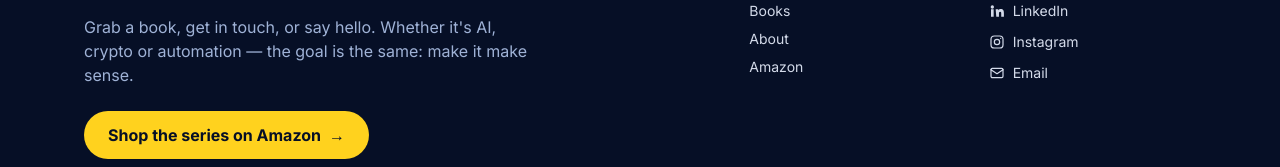
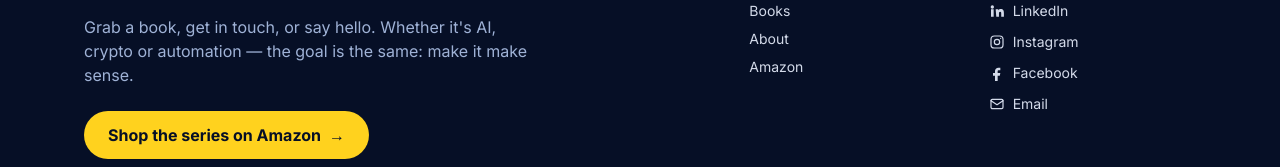
Before and after one commit to clintivins/explainitlikenormal, a Next.js app: page / in a window 1280 px wide. Shown: the part 4597-4764 px from the top of the page. Built offline with nearby package versions, Linux system fonts and the light colour scheme.

Commit message:
Add Facebook link to footer Connect section
Place Facebook next to LinkedIn and Instagram with matching icon+label styling.

Co-authored-by: Clint Ivins <clintivins@users.noreply.github.com>

```diff
--- a/src/components/Footer.tsx
+++ b/src/components/Footer.tsx
@@ -102,6 +102,24 @@ export default function Footer() {
                 </li>
                 <li>
                   <a
+                    href="https://www.facebook.com/profile.php?id=61594667902758"
+                    target="_blank"
+                    rel="noopener noreferrer"
+                    className="inline-flex items-center gap-2 text-ink/90 hover:text-brand-yellow"
+                  >
+                    <svg
+                      viewBox="0 0 24 24"
+                      className="h-4 w-4"
+                      fill="currentColor"
+                      aria-hidden="true"
+                    >
+                      <path d="M14 8h3V4h-3c-2.76 0-5 2.24-5 5v3H6v4h3v8h4v-8h3.2l.8-4H13V9c0-.55.45-1 1-1z" />
+                    </svg>
+                    Facebook
+                  </a>
+                </li>
+                <li>
+                  <a
                     href="mailto:info@explainitnormal.co.uk"
                     className="inline-flex items-center gap-2 text-ink/90 hover:text-brand-yellow"
                   >
```
